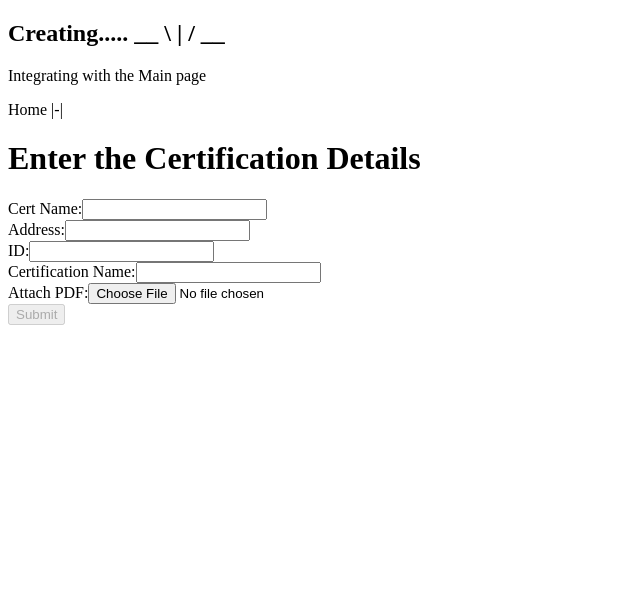
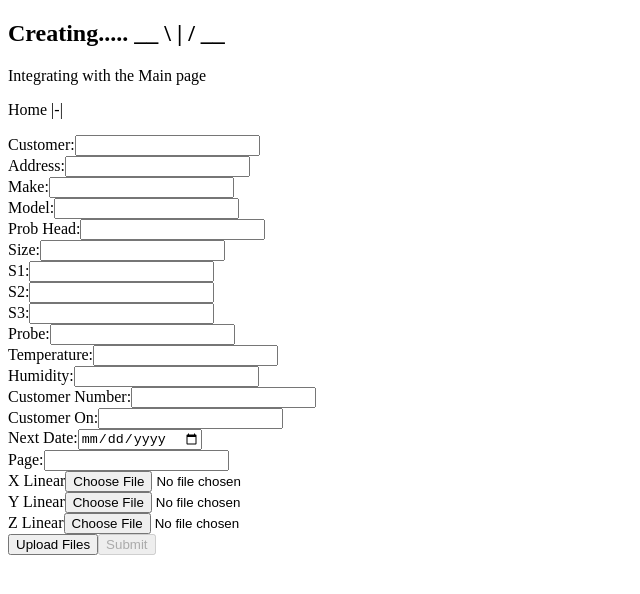
Before and after one commit to ramgopalvarma24/DCGR, an Angular app in the folder DCRG/: page / in a window 1280 px wide. Shown: the top 594 px of the page, without its empty margins (0-640 px from the left). Built offline with nearby package versions, Linux system fonts and the light colour scheme.

Commit message:
# Report form added and pdf file attacher added

```diff
--- a/DCRG/src/app/home/home.component.html
+++ b/DCRG/src/app/home/home.component.html
@@ -1,32 +1,122 @@
 <p>Integrating with the Main page</p>
 <p>Home |-| </p>
 
-<!-- app.component.html -->
+<!--Template driven angular form -->
+<form (ngSubmit)="onSubmit(formData)" #form="ngForm">
+  <div class="form-group">
+    <label for="customer">Customer:</label>
+    <input type="text" id="customer" name="customer" class="form-control" [(ngModel)]="formData.customer" required>
+  </div>
 
-<div class="container">
-    <h1>Enter the Certification Details</h1>
-    <form (ngSubmit)="submitForm()" #form="ngForm">
-      <div class="form-group">
-        <label for="name">Cert Name:</label>
-        <input type="text" class="form-control" id="name" name="name" ngModel required>
-      </div>
   <div class="form-group">
     <label for="address">Address:</label>
-        <input type="text" class="form-control" id="address" name="address" ngModel required>
+    <input type="text" id="address" name="address" class="form-control" [(ngModel)]="formData.address" required>
   </div>
+
   <div class="form-group">
-        <label for="id">ID:</label>
-        <input type="text" class="form-control" id="id" name="id" ngModel required>
+    <label for="make">Make:</label>
+    <input type="text" id="make" name="make" class="form-control" [(ngModel)]="formData.make" required>
   </div>
+
   <div class="form-group">
-        <label for="certification">Certification Name:</label>
-        <input type="text" class="form-control" id="certification" name="certification" ngModel required>
+    <label for="model">Model:</label>
+    <input type="text" id="model" name="model" class="form-control" [(ngModel)]="formData.model" required>
   </div>
-      <!-- Adding-->
+
   <div class="form-group">
-        <label for="pdf">Attach PDF:</label>
-        <input type="file" class="form-control-file" id="pdf" name="pdf" (change)="onFileSelected($event)" accept=".pdf">
+    <label for="prob_head">Prob Head:</label>
+    <input type="text" id="prob_head" name="prob_head" class="form-control" [(ngModel)]="formData.prob_head" required>
   </div>
+
+  <div class="form-group">
+    <label for="size">Size:</label>
+    <input type="text" id="size" name="size" class="form-control" [(ngModel)]="formData.size" required>
+  </div>
+
+  <div class="form-group">
+    <label for="s_1">S1:</label>
+    <input type="text" id="s_1" name="s_1" class="form-control" [(ngModel)]="formData.s_1" required>
+  </div>
+
+  <div class="form-group">
+    <label for="s_2">S2:</label>
+    <input type="text" id="s_2" name="s_2" class="form-control" [(ngModel)]="formData.s_2" required>
+  </div>
+
+  <div class="form-group">
+    <label for="s_3">S3:</label>
+    <input type="text" id="s_3" name="s_3" class="form-control" [(ngModel)]="formData.s_3" required>
+  </div>
+
+  <div class="form-group">
+    <label for="probe">Probe:</label>
+    <input type="text" id="probe" name="probe" class="form-control" [(ngModel)]="formData.probe" required>
+  </div>
+
+  <div class="form-group">
+    <label for="temp">Temperature:</label>
+    <input type="text" id="temp" name="temp" class="form-control" [(ngModel)]="formData.temp" required>
+  </div>
+
+  <div class="form-group">
+    <label for="humidity">Humidity:</label>
+    <input type="text" id="humidity" name="humidity" class="form-control" [(ngModel)]="formData.humidity" required>
+  </div>
+
+  <div class="form-group">
+    <label for="c_num">Customer Number:</label>
+    <input type="text" id="c_num" name="c_num" class="form-control" [(ngModel)]="formData.c_num" required>
+  </div>
+
+  <div class="form-group">
+    <label for="c_on">Customer On:</label>
+    <input type="text" id="c_on" name="c_on" class="form-control" [(ngModel)]="formData.c_on" required>
+  </div>
+
+  <div class="form-group">
+    <label for="next_date">Next Date:</label>
+    <input type="date" id="next_date" name="next_date" class="form-control" [(ngModel)]="formData.next_date" required>
+  </div>
+
+  <div class="form-group">
+    <label for="page">Page:</label>
+    <input type="number" id="page" name="page" class="form-control" [(ngModel)]="formData.page" required>
+  </div>
+
+  <!--adding file (pdf format)-->
+  <div class="form-group">
+    <label for="xlin">X Linear</label>
+    <input type="file" (change)="onXLinearFileSelected($event)" accept=".pdf">
+  </div>
+
+  <div class="form-group">
+    <label for="ylin">Y Linear</label>
+    <input type="file" (change)="onYLinearFileSelected($event)" accept=".pdf">
+  </div>
+
+  <div class="form-group">
+    <label for="zlin">Z Linear</label>
+    <input type="file" (change)="onZLinearFileSelected($event)" accept=".pdf">
+  </div>
+
+  <button (click)="uploadFiles()">Upload Files</button>
+
+
+
   <button type="submit" class="btn btn-primary" [disabled]="!form.valid">Submit</button>
 </form>
-  </div>
+
+<!-- Uploading pdf files -->
+
+
+
+
+
+
+
+
+<!-- form end-->
+
+
+
+<!-- app.component.html -->
--- a/DCRG/src/app/home/home.component.ts
+++ b/DCRG/src/app/home/home.component.ts
@@ -1,5 +1,9 @@
 import { Component, OnInit } from '@angular/core';
-import { FormsModule } from '@angular/forms';
+import { FormsModule, NgForm } from '@angular/forms';
+import { ReportDataService } from '../services/report-data.service';
+import { FormBuilder,FormGroup, Validators } from '@angular/forms';
+import { FormData } from '../Interfaces/formData.interface';
+import { FileUploaderService } from '../services/file-uploader.service';
 
 @Component({
   selector: 'app-home',
@@ -8,24 +12,108 @@ import { FormsModule } from '@angular/forms';
 })
 export class HomeComponent implements OnInit {
 
-  constructor() { }
+  formData: FormData = {
+    customer: '',
+    address: '',
+    make: '',
+    model: '',
+    prob_head: '',
+    size: '',
+    s_1: '',
+    s_2: '',
+    s_3: '',
+    probe: '',
+    temp: '',
+    humidity: '',
+    c_num: '',
+    c_on: '',
+    next_date: '',
+    page: ''
+  };
+
+
+  //Initiating the service by calling through constructor
+  constructor(private reportDataSrvice : ReportDataService, private fileUploadeservice: FileUploaderService) { }
 
   ngOnInit(): void {
+
   }
 
-  selectedFile: File | null = null;
+  //declaration of file to store the pdf files
+  xLinearFile: File | undefined;
+  yLinearFile: File | undefined;
+  zLinearFile: File | undefined;
 
-  submitForm(){
-  let Cert_Data: string[] = [];
-  console.log(Cert_Data);
-  //console.log(this.name)
 
-  if (this.selectedFile){
-    console.log('Added successfully');
+
+  //method triggering
+  onXLinearFileSelected(event: any) {
+    this.xLinearFile = event.target.files[0];
   }
+
+  onYLinearFileSelected(event: any) {
+    this.yLinearFile = event.target.files[0];
   }
-  onFileSelected(event: any){
-    this.selectedFile = event.target.files[0]
+
+  onZLinearFileSelected(event: any) {
+    this.zLinearFile = event.target.files[0];
+  }
+
+  //Defining form method onsubmit
+  uploadFiles() {
+    if (!this.xLinearFile || !this.yLinearFile || !this.zLinearFile) {
+      console.log('Please select all files.');
+      return;
+    }
+
+    //const fileFormData = new FormData();
+    const fileFormData = new FormData();
+    fileFormData.append('xLinearFile', this.xLinearFile);
+    fileFormData.append('yLinearFile', this.yLinearFile);
+    fileFormData.append('zLinearFile', this.zLinearFile);
+
+    this.fileUploadeservice.uploadFiles(fileFormData).subscribe(
+      response => {
+        console.log('Files Uploaded successfully', response);
+      },
+      error =>{
+        console.log('Error uploading files:', error);
+      }
+    );
+
+  }
+
+
+  //earlier code
+  /* UploadFiles(){
+  if (this.selectedFile.length == 0){
+    console.log('No files selected');
+    return;
+  }
+  for (const file of this.selectedFile){
+    this.fileUploadeservice.uploadFile(file).subscribe(
+      response =>{
+        console.log('File uploaded successfully : ',response);
+      },
+      error => {
+        console.log('Error uloading files',error);
+      }
+    )
+  }
+  } */
+
+
+  //decalring the method for services to subscibe the data from API
+  onSubmit(formData:FormData){
+    console.log('form data: ',formData);
+    this.reportDataSrvice.PassReportData(formData).subscribe(
+      response => {
+        console.log(response)
+      },
+      error =>{
+        console.log('Error: ', error)
+      }
+    )
   }
 
 }
--- /dev/null
+++ b/DCRG/src/app/services/file-uploader.service.ts
@@ -0,0 +1,15 @@
+import { Injectable } from '@angular/core';
+import { HttpClient } from '@angular/common/http';
+
+@Injectable({
+  providedIn: 'root'
+})
+export class FileUploaderService {
+
+  constructor(private http:HttpClient) { }
+
+  uploadFiles(fileFormData : FormData){
+
+    return this.http.post<any>(' http://localhost:5100//FileUpload',fileFormData);
+  }
+}
--- /dev/null
+++ b/DCRG/src/app/services/report-data.service.ts
@@ -0,0 +1,19 @@
+import { Injectable } from '@angular/core';
+import { Observable } from 'rxjs';
+import {HttpClient} from '@angular/common/http'
+import { FormData } from '../Interfaces/formData.interface';
+
+@Injectable({
+  providedIn: 'root'
+})
+export class ReportDataService {
+  formData:FormData | undefined
+
+
+  constructor(private http: HttpClient) { }
+
+   // sending the report data to backend through API
+  PassReportData(formData: any): Observable<any>{
+    return this.http.post<any>(' http://localhost:5100//ReportGenerate',formData)
+  }
+}
```
Also changed, not shown: DCRG/src/app/Interfaces/formData.interface.ts (added, +18 -0 lines), DCRG/src/app/app.module.ts (+7 -2 lines), 2 other files (tests, documents, lock files or other folders). Lines whose indentation alone changed are shown as unchanged.
